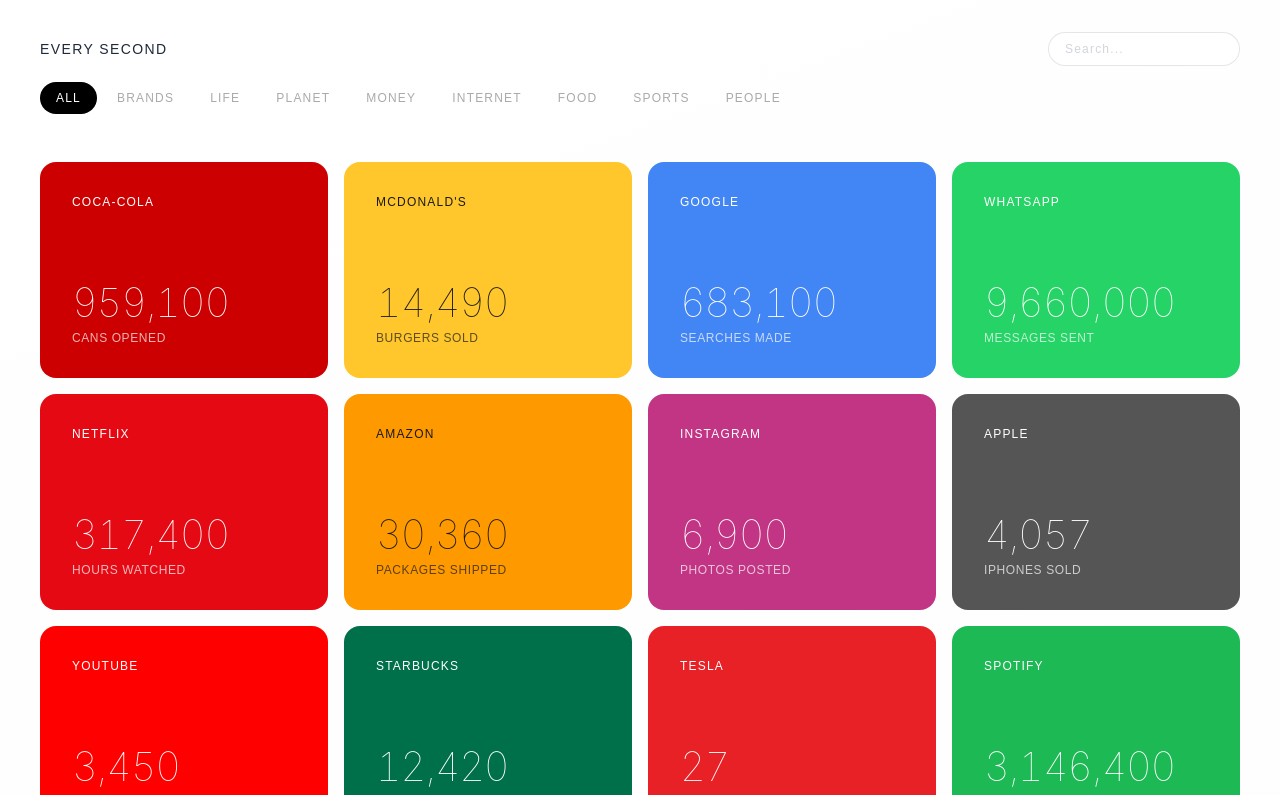
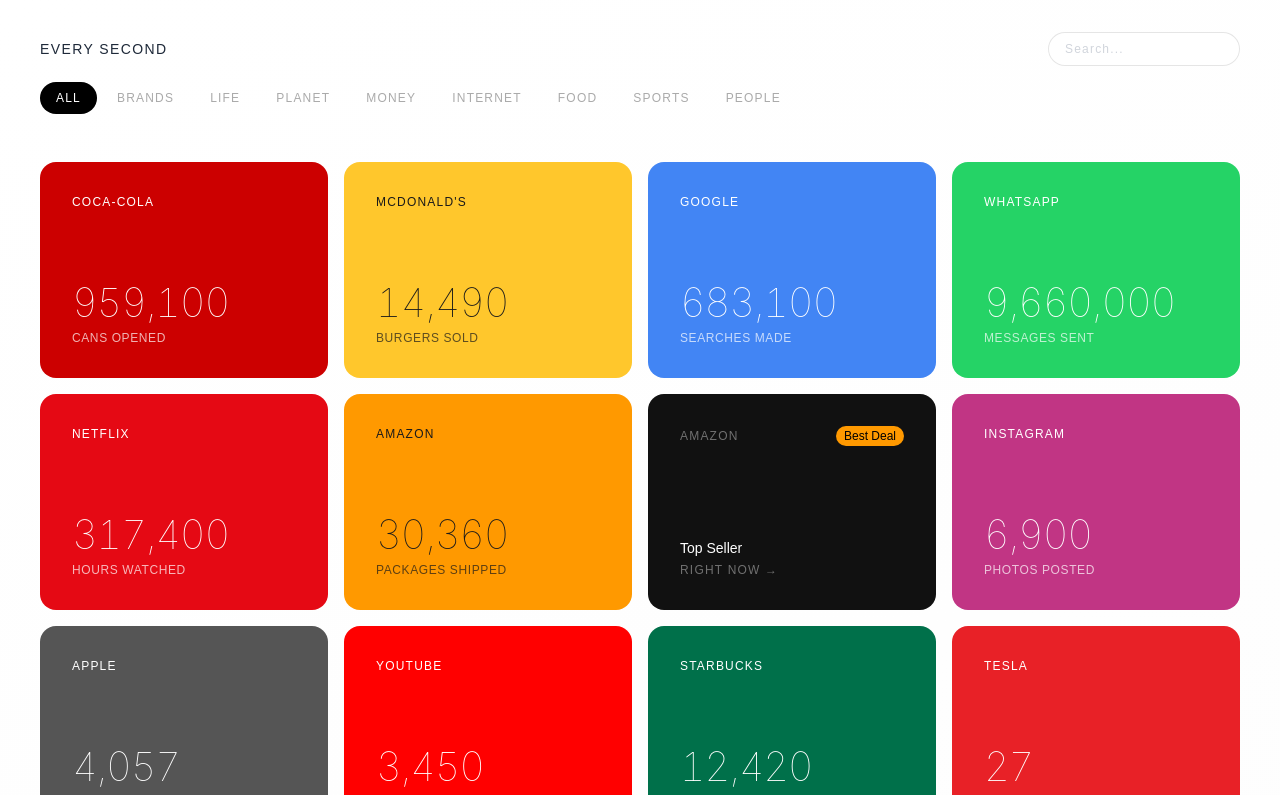
Before and after one commit to graciadavid/onesecond, a Next.js app: page / in a window 1280 px wide. Shown: the top 795 px of the page. Built offline with nearby package versions, Linux system fonts and the light colour scheme.

Commit message:
amazon affiliate cards every 6 items

```diff
--- a/app/page.tsx
+++ b/app/page.tsx
@@ -3,6 +3,7 @@
 import { useEffect, useState, useRef } from "react"
 import Link from "next/link"
 import { brands } from "@/lib/brands"
+import { amazonDeals } from "@/lib/amazon"
 
 function getTextColor(bgColor: string): string {
   const hex = bgColor.replace('#', '')
@@ -49,12 +50,20 @@
     return matchesCategory && matchesSearch
   })
 
+  // Insertar tarjeta Amazon cada 6 items
+  const deal = amazonDeals.find(d => d.category === activeCategory) || amazonDeals[0]
+  const itemsWithDeals: (typeof filtered[0] | { isDeal: true, deal: typeof deal })[] = []
+  filtered.forEach((item, i) => {
+    itemsWithDeals.push(item)
+    if ((i + 1) % 6 === 0) {
+      itemsWithDeals.push({ isDeal: true, deal })
+    }
+  })
+
   return (
     <main className="min-h-screen flex flex-col" style={{ background: "linear-gradient(160deg, #ffffff 0%, #fafafa 60%, #f5f0f0 100%)" }}>
 
       <header className="px-5 md:px-10 py-6 md:py-8 flex flex-col gap-4">
-
-       {/* Top row: title + search */}
         <div className="flex items-center justify-between gap-4">
           <p className="text-gray-800 text-xs md:text-sm font-light tracking-widest uppercase shrink-0">Every Second</p>
           <input
@@ -65,8 +74,6 @@
             className="rounded-full px-4 py-2 text-xs tracking-widest outline-none border border-black/10 bg-white/80 text-gray-600 placeholder-gray-300 w-36 md:w-48"
           />
         </div>
-
-       {/* Categories */}
         <div className="flex gap-1 flex-wrap">
           {categories.map(cat => (
             <button
@@ -85,7 +92,36 @@
       </header>
 
       <section className="flex-1 px-5 md:px-10 py-4 grid grid-cols-2 md:grid-cols-3 lg:grid-cols-4 gap-3 md:gap-4">
-       {filtered.map((brand) => {
+        {itemsWithDeals.map((item, i) => {
+          if ('isDeal' in item) {
+            return (
+              <a
+                key={`deal-${i}`}
+                href={item.deal.url}
+                target="_blank"
+                rel="noopener noreferrer sponsored"
+                className="col-span-2 md:col-span-1"
+              >
+                <div
+                  className="rounded-2xl p-5 md:p-8 flex flex-col justify-between cursor-pointer hover:scale-105 transition-transform"
+                  style={{ background: "#111", aspectRatio: "4/3" }}
+                >
+                  <div className="flex items-center justify-between">
+                    <p className="text-white/40 text-xs tracking-widest uppercase font-medium">Amazon</p>
+                    <span className="text-xs px-2 py-0.5 rounded-full font-medium" style={{ background: "#FF9900", color: "#000" }}>
+                      Best Deal
+                    </span>
+                  </div>
+                  <div className="flex flex-col gap-1">
+                    <p className="text-white font-light text-sm">Top Seller</p>
+                    <p className="text-white/40 text-xs tracking-widest uppercase">Right now →</p>
+                  </div>
+                </div>
+              </a>
+            )
+          }
+
+          const brand = item as typeof filtered[0]
           const tc = getTextColor(brand.bgColor)
           return (
             <Link key={brand.slug} href={`/brand/${brand.slug}`}>
--- /dev/null
+++ b/lib/amazon.ts
@@ -0,0 +1,67 @@
+export const STORE_ID = "nys0b-20"
+
+export const amazonDeals = [
+ {
+   id: "deal-brands",
+   category: "brands",
+   title: "Best Seller Today",
+   description: "Top rated product",
+   image: "https://images-na.ssl-images-amazon.com/images/G/01/gc/designs/livepreview/amazon_drs_logo_noto_email_v2016_us-main._CB468775337_.png",
+   url: `https://www.amazon.com/best-sellers-Beauty/zgbs/beauty?tag=${STORE_ID}`,
+   badge: "Best Deal"
+ },
+ {
+   id: "deal-life",
+   category: "life",
+   title: "Best Seller Today",
+   description: "Top health product",
+   image: "https://images-na.ssl-images-amazon.com/images/G/01/gc/designs/livepreview/amazon_drs_logo_noto_email_v2016_us-main._CB468775337_.png",
+   url: `https://www.amazon.com/best-sellers-Health/zgbs/hpc?tag=${STORE_ID}`,
+   badge: "Best Deal"
+ },
+ {
+   id: "deal-planet",
+   category: "planet",
+   title: "Best Seller Today",
+   description: "Top eco product",
+   image: "https://images-na.ssl-images-amazon.com/images/G/01/gc/designs/livepreview/amazon_drs_logo_noto_email_v2016_us-main._CB468775337_.png",
+   url: `https://www.amazon.com/best-sellers-Garden/zgbs/lawn-garden?tag=${STORE_ID}`,
+   badge: "Best Deal"
+ },
+ {
+   id: "deal-money",
+   category: "money",
+   title: "Best Seller Today",
+   description: "Top business book",
+   image: "https://images-na.ssl-images-amazon.com/images/G/01/gc/designs/livepreview/amazon_drs_logo_noto_email_v2016_us-main._CB468775337_.png",
+   url: `https://www.amazon.com/best-sellers-books-Business/zgbs/books/2642?tag=${STORE_ID}`,
+   badge: "Best Deal"
+ },
+ {
+   id: "deal-internet",
+   category: "internet",
+   title: "Best Seller Today",
+   description: "Top tech product",
+   image: "https://images-na.ssl-images-amazon.com/images/G/01/gc/designs/livepreview/amazon_drs_logo_noto_email_v2016_us-main._CB468775337_.png",
+   url: `https://www.amazon.com/best-sellers-Electronics/zgbs/electronics?tag=${STORE_ID}`,
+   badge: "Best Deal"
+ },
+ {
+   id: "deal-food",
+   category: "food",
+   title: "Best Seller Today",
+   description: "Top food product",
+   image: "https://images-na.ssl-images-amazon.com/images/G/01/gc/designs/livepreview/amazon_drs_logo_noto_email_v2016_us-main._CB468775337_.png",
+   url: `https://www.amazon.com/best-sellers-Grocery/zgbs/grocery?tag=${STORE_ID}`,
+   badge: "Best Deal"
+ },
+ {
+   id: "deal-sports",
+   category: "sports",
+   title: "Best Seller Today",
+   description: "Top sports product",
+   image: "https://images-na.ssl-images-amazon.com/images/G/01/gc/designs/livepreview/amazon_drs_logo_noto_email_v2016_us-main._CB468775337_.png",
+   url: `https://www.amazon.com/best-sellers-Sports/zgbs/sporting-goods?tag=${STORE_ID}`,
+   badge: "Best Deal"
+ },
+]
```
Lines whose indentation alone changed are shown as unchanged.
